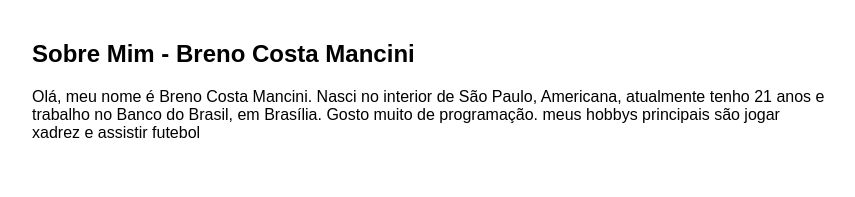
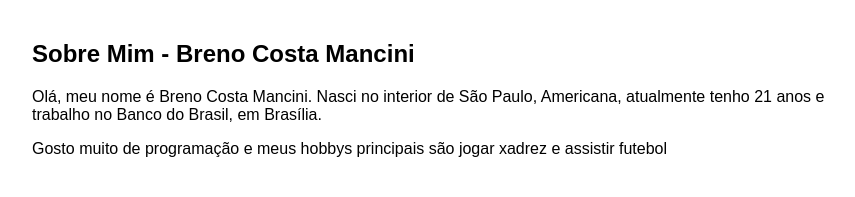
Before and after one commit to brenomanc/brenomanc.github.io, a plain HTML site: page brenomancini.html in a window 1280 px wide. Shown: the whole page, without its empty margins (208-1063 px from the left). Drawn offline with Linux system fonts and the light colour scheme.

Commit message:
Update brenomancini.html

```diff
--- a/brenomancini.html
+++ b/brenomancini.html
@@ -10,7 +10,8 @@
     <div class="container">
         <h2>Sobre Mim - Breno Costa Mancini</h2>
         <p>Olá, meu nome é Breno Costa Mancini.
-        Nasci no interior de São Paulo, Americana, atualmente tenho 21 anos e trabalho no Banco do Brasil, em Brasília. Gosto muito de programação.
+        Nasci no interior de São Paulo, Americana, atualmente tenho 21 anos e trabalho no Banco do Brasil, em Brasília.</p>
+        <p>Gosto muito de programação e
     meus hobbys principais são jogar xadrez e assistir futebol </p>
     </div>
 </body>
```
